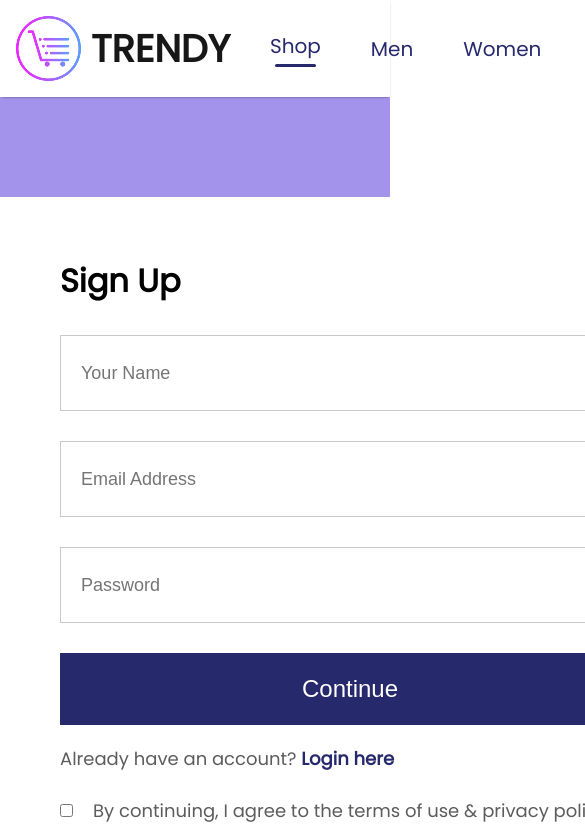
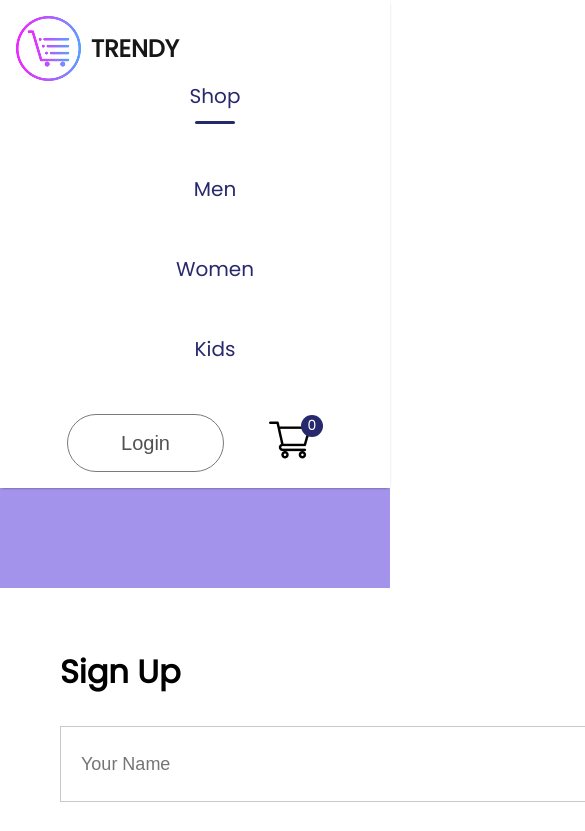
Before and after one commit to Rupeshkumar23/Ecommerce_React_JS, a React (Create React App) app: page /login in a window 390 px wide. Shown: the top 831 px of the page, 585 px wide, since content can reach past the window. Built offline with nearby package versions, Linux system fonts and the light colour scheme; a web font is replaced by a local one.

Commit message:
update code

```diff
--- a/src/Components/Footer/Footer.jsx
+++ b/src/Components/Footer/Footer.jsx
@@ -34,7 +34,7 @@ const Footer = () => {
         </div>
       </div>
       <div className="footer_copyright">
-        <hr />
+        <hr/>
         <p>Copyright @ {year} - All Right Reserved</p>
       </div>
     </div>
--- a/src/Components/Navbar/Navbar.css
+++ b/src/Components/Navbar/Navbar.css
@@ -75,3 +75,38 @@
     background: #27296d;
     color: white;
 }
+
+/* Media Queries */
+/* Mobile Styles */
+@media (max-width: 640px) {
+    .nav-logo p {
+      font-size: 24px;
+    }
+    .navbar{
+        display: flex;
+        flex-direction: column;
+    }
+    .nav-login-cart{
+        justify-content:center;
+    }
+    .nav-menu{
+        flex-direction: column;
+        margin-bottom: 50px;
+    }
+
+
+    .nav-menu li {
+      gap: 10px;
+    }
+  }
+
+  /* Tablet Styles */
+  @media (min-width: 641px) and (max-width: 992px) {
+    .nav-logo p {
+      font-size: 32px;
+    }
+
+    .nav-menu li {
+      gap: 10px;
+    }
+  }
```
